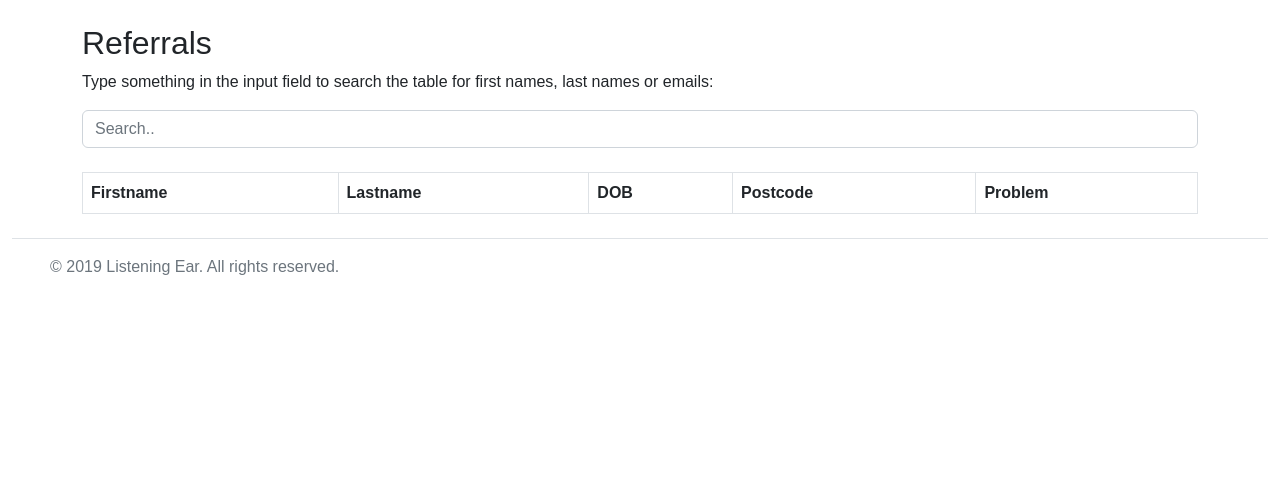
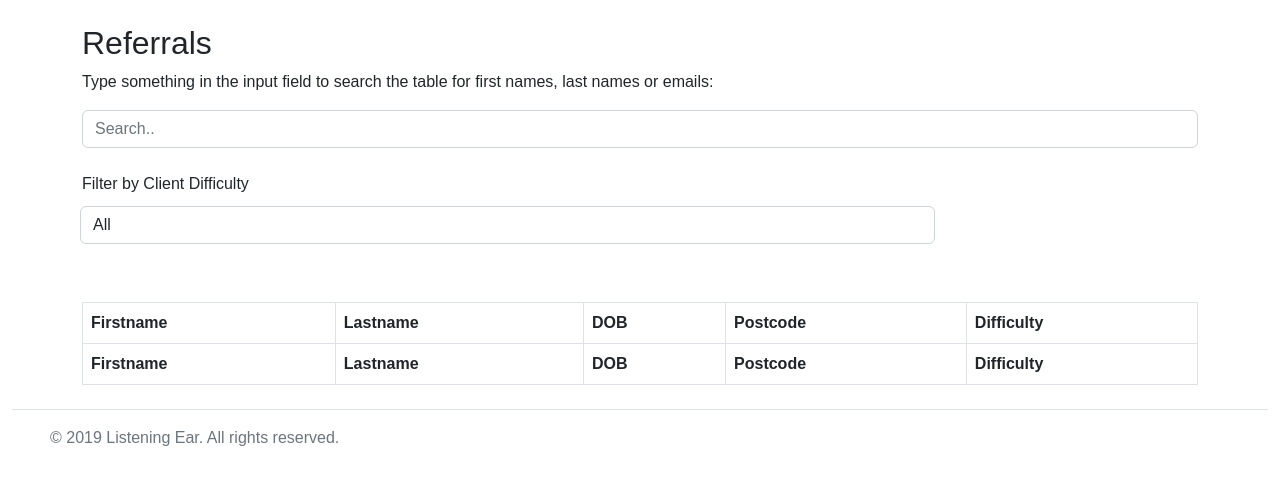
Before and after one commit to yukti99/codefest-team-regal, a Flask app: page /admin in a window 1280 px wide. Shown: the part 120-605 px from the top of the page. Run offline with Flask 3, Linux system fonts and the light colour scheme; data that the repository does not hold is empty; some libraries are stand-ins or nearby versions.

Commit message:
filtering and improvements

```diff
--- a/app.py
+++ b/app.py
@@ -63,6 +63,10 @@ def home():
 def refer():
     return render_template('refer.html')
 
+@app.route('/test')
+def test():
+    return render_template('example.html')
+
 @app.route('/admin')
 def admin():
     curr.execute('''select row_to_json(clients) from clients''')
--- a/static/admin.css
+++ b/static/admin.css
@@ -30,3 +30,7 @@ table.dataTable thead .sorting_desc_disabled:after,
 table.dataTable thead .sorting_desc_disabled:before {
   bottom: .5em;
 }
+
+#difficulty-dropdown{
+  margin:10px;
+}
--- a/static/admin.js
+++ b/static/admin.js
@@ -1,3 +1,26 @@
+function filter_difficulty() {
+    var input, filter, table, tr, td, i;
+    input = document.getElementById("difficulty-dropdown");
+    filter = input.value.toUpperCase();
+    table = document.getElementById("client-table");
+    tr = table.getElementsByTagName("tr");
+    console.log(filter)
+    if (filter == "ALL"){
+      displayReferrals(referrals);
+      return
+    }
+    for (i = 0; i < tr.length; i++) {
+      td = tr[i].getElementsByTagName("td")[0];
+      if (td) {
+        if (td.innerHTML.toUpperCase().indexOf(filter) > -1) {
+          tr[i].style.display =   "";
+        } else {
+          tr[i].style.display = "none";
+        }
+      }
+    }
+  }
+
 $(document).ready(function() {
     $("#search-referrals").autocomplete({
         source: referrals
--- a/static/view_referral.js
+++ b/static/view_referral.js
@@ -34,6 +34,7 @@ function displayClientDetails(info){
     main_div.append(row2);
     main_div.append(row3);
     main_div.append(div2);
+
     $("#client_details-div").append(main_div);
 
 }
--- a/templates/admin.html
+++ b/templates/admin.html
@@ -4,6 +4,7 @@
 <script src="https://code.jquery.com/jquery-3.7.1.min.js"></script>
 <script src="https://code.jquery.com/ui/1.13.2/jquery-ui.min.js"></script>
 <script type="text/javascript" src="../static/admin.js"></script>
+
 
 <meta name="viewport" content="width=device-width, initial-scale=1">
 <link rel="stylesheet" href="{{url_for('static', filename='admin.css')}}" />
@@ -20,18 +21,46 @@
             <p>Type something in the input field to search the table for first names, last names or emails:</p>
             <input class="form-control" id="search-referrals" type="text" placeholder="Search..">
             <br>
-            <table class="table table-bordered table-striped">
+            <div class="table-filter">
+              <div class="row">
+                <div class="col-sm-9">
+                  <div id="difficulty-list" onchange="filter_difficulty()" class="filter-group row">
+                      <label>Filter by Client Difficulty</label>
+                      <select  id="difficulty-dropdown" class="form-control">
+                        <option>All</option>
+                        <option>Bereavement</option>
+                        <option>Domestic Abuse</option>
+                        <option>Divorce Seperation</option>
+                        <option>Suicide Bereavement</option>
+                      </select>
+                  </div>
+                  <br>
+                  <span class="filter-icon"><i class="fa fa-filter"></i></span>
+                </div>
+              </div>
+          </div>
+          <br>
+            <table id="client-table" class="table table-bordered table-striped">
               <thead>
                 <tr>
                   <th>Firstname</th>
                   <th>Lastname</th>
                   <th>DOB</th>
                   <th>Postcode</th>
-                  <th>Problem</th>
+                  <th>Difficulty</th>
                 </tr>
               </thead>
               <tbody id="referral-table">
               </tbody>
+              <tfoot>
+                <tr>
+                  <th>Firstname</th>
+                  <th>Lastname</th>
+                  <th>DOB</th>
+                  <th>Postcode</th>
+                  <th>Difficulty</th>
+                </tr>
+            </tfoot>
             </table>
           </div>
     </div>
```
Also changed, not shown: templates/example.html (added, +61 -0 lines), static/home.js (deleted).
